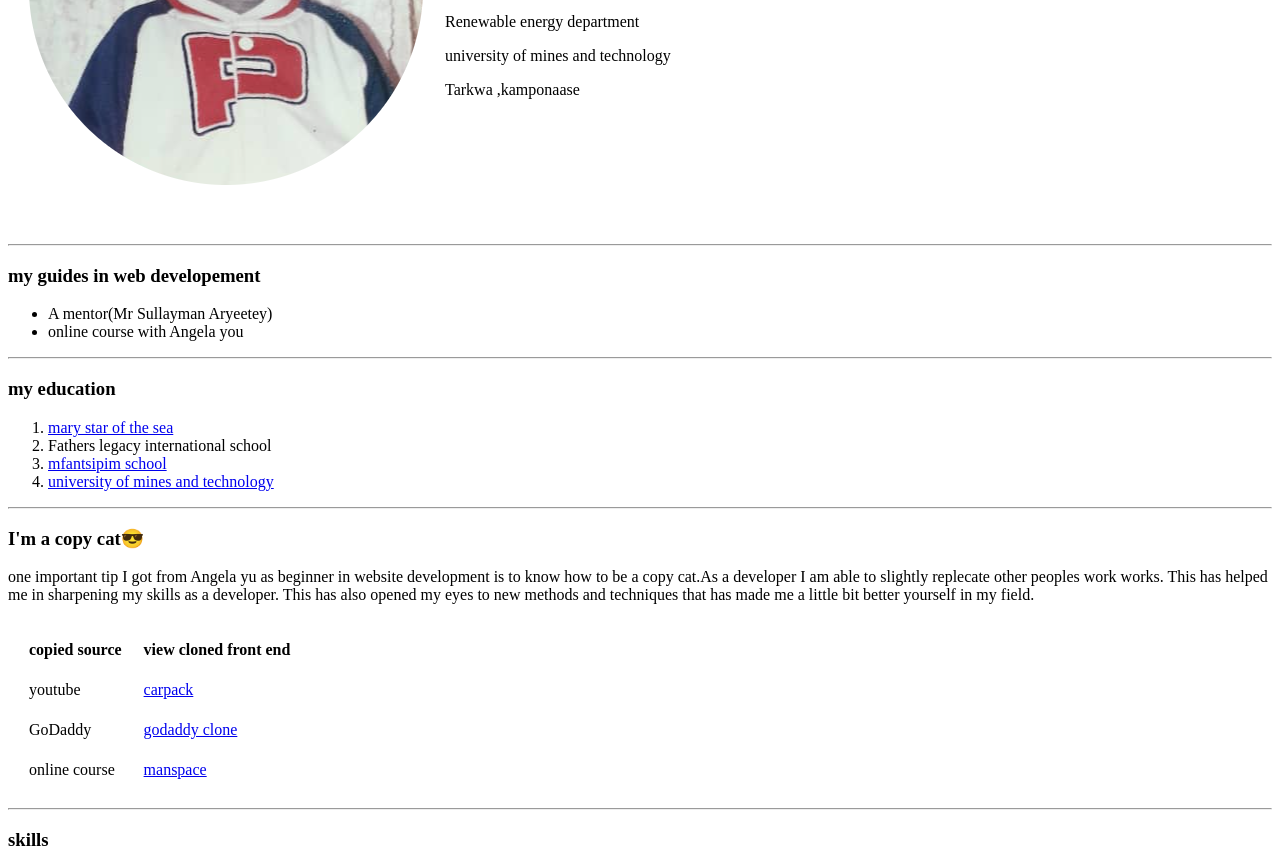
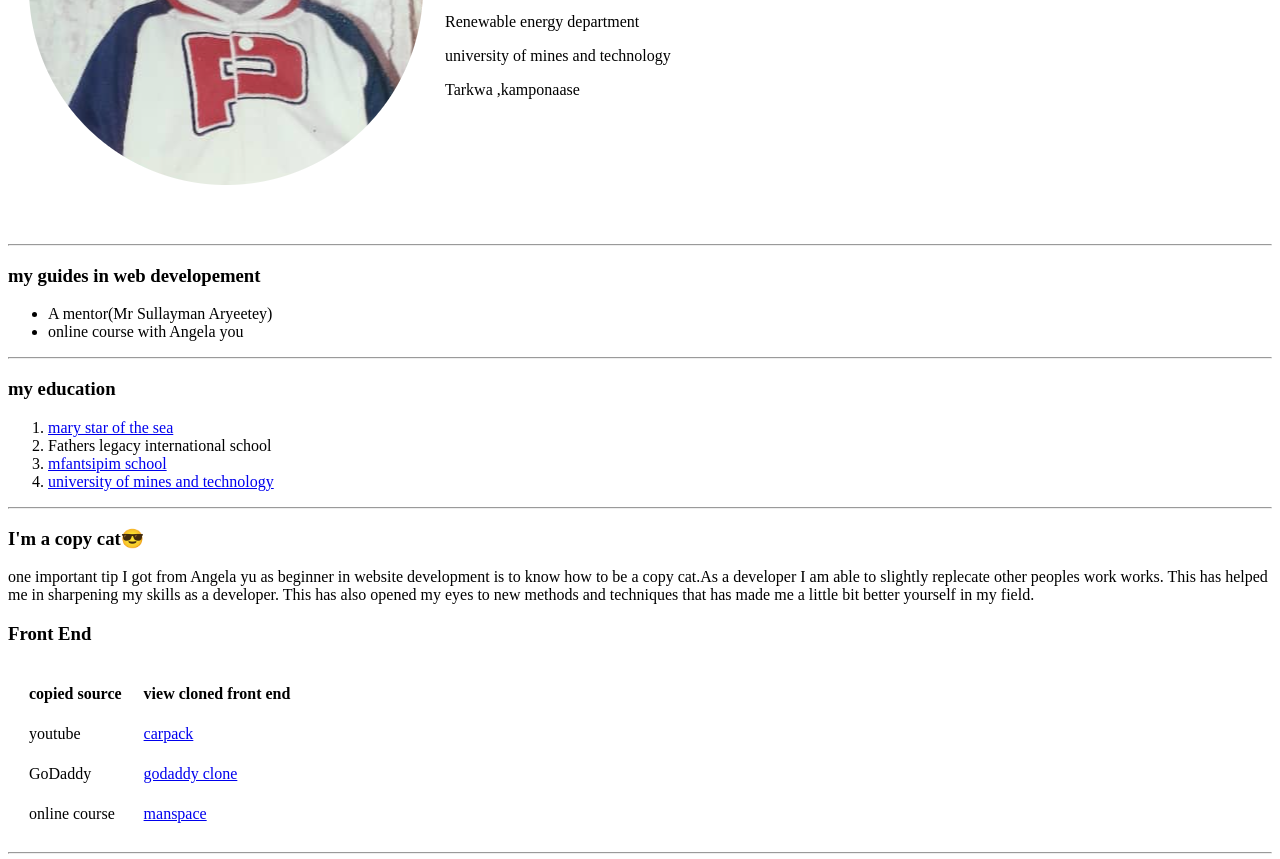
Before and after one commit to ugly-monk/cv, a plain HTML site: page index.html in a window 1280 px wide. Shown: the part 238-1097 px from the top of the page. Drawn offline with Linux system fonts and the light colour scheme.

Commit message:
Update index.html

```diff
--- a/index.html
+++ b/index.html
@@ -57,6 +57,7 @@
       skills as a developer. This has also opened my eyes to new methods and
       techniques that has made me a little bit better yourself in my field.
     </p>
+    <h3>Front End</h3>
     <table cellspacing="20">
       <thead>
         <tr>
```
